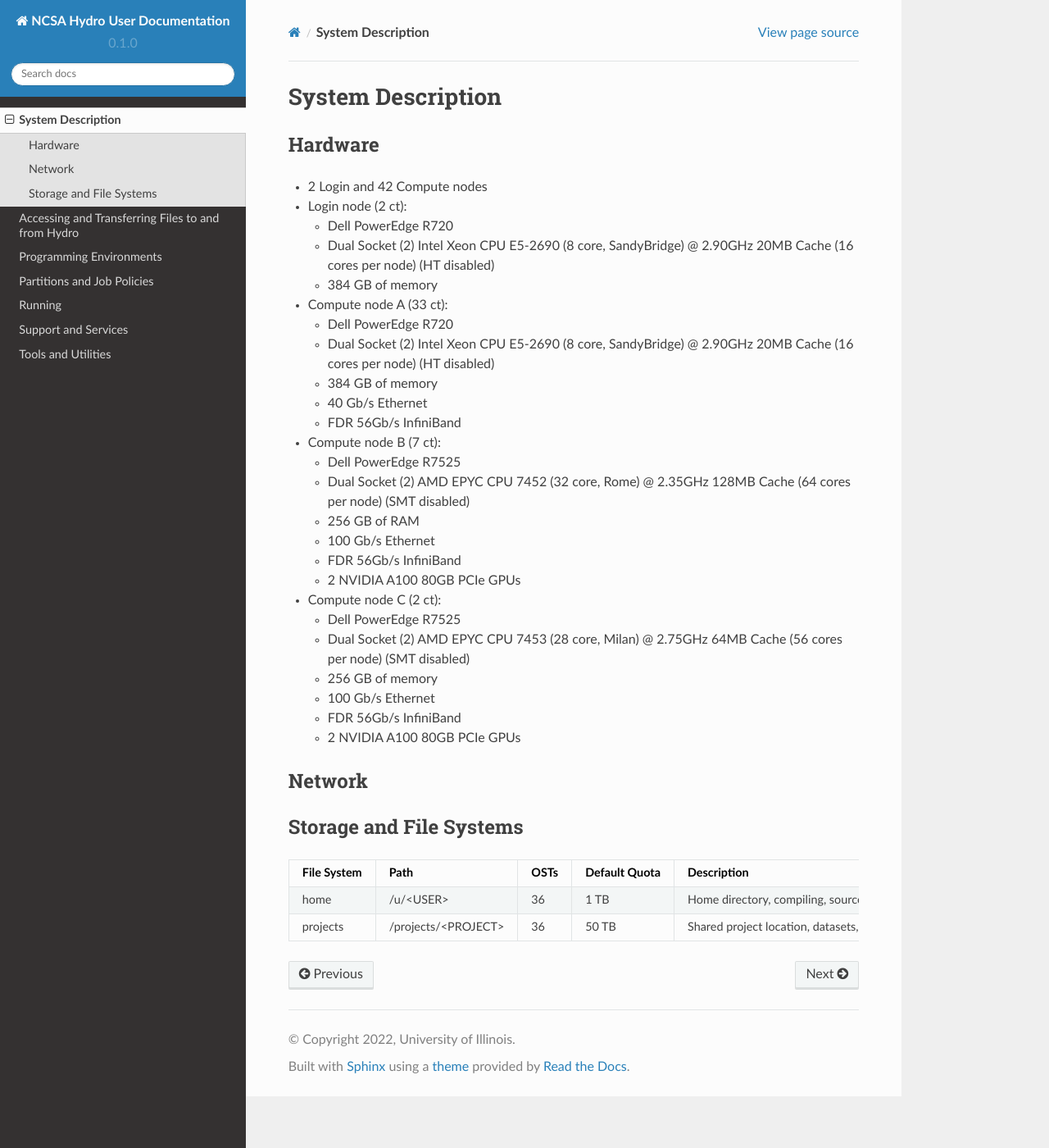
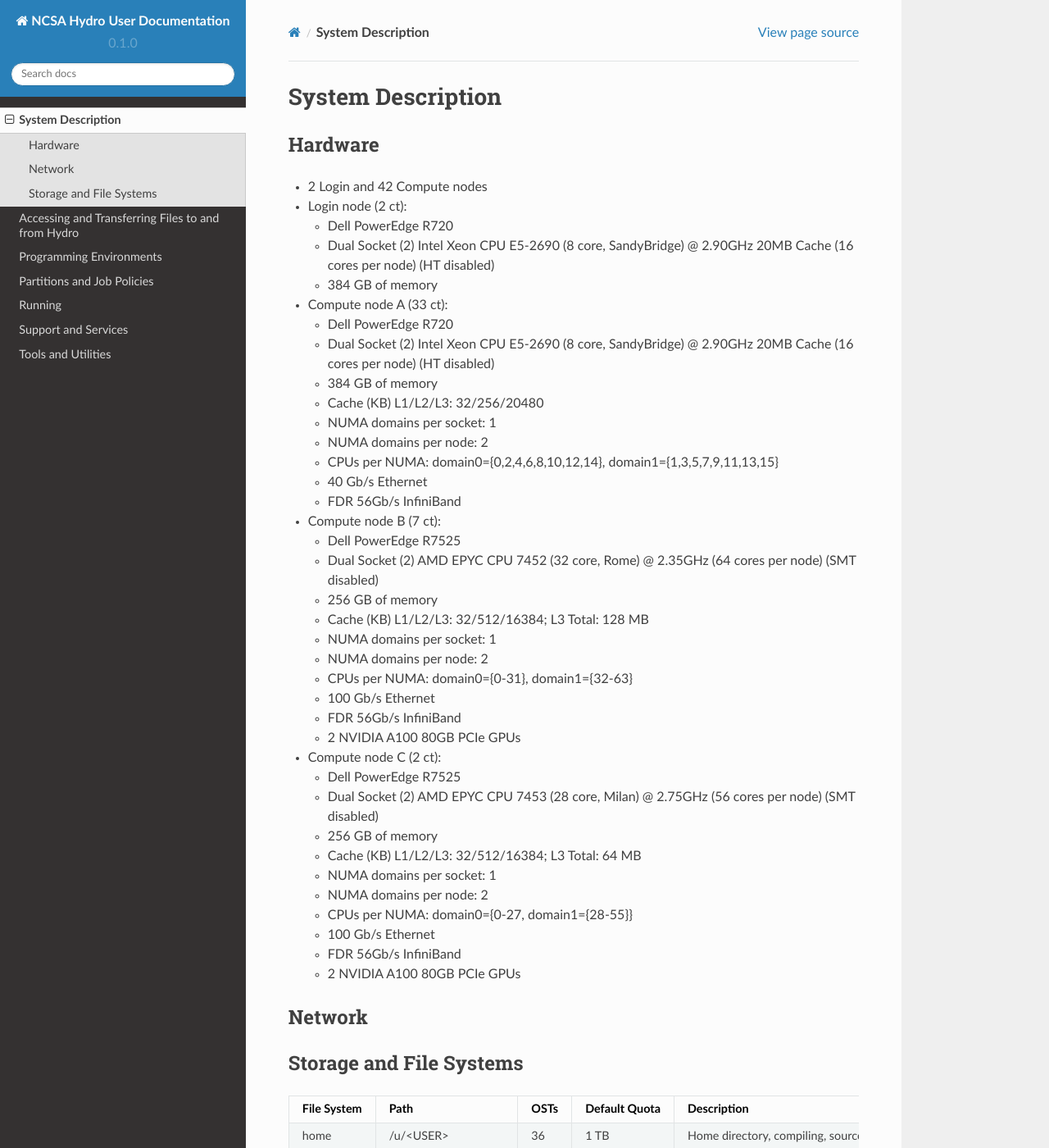
Before and after one commit to ncsa/hydro_documentation, a Sphinx documentation site: the page built from docs/source/system_description.rst, in a window 1280 px wide and 1400 px high. Shown: the whole window at 82% size. Built offline with Sphinx 7.4.7 and the Read the Docs theme 2.0.0, drawn with Linux system fonts in a browser that asks for light colours; pages that are not in the unit, such as notebooks, are missing from menus.

Commit message:
Updated node specs
Added more details to the specs of the various node types

```diff
--- a/docs/source/system_description.rst
+++ b/docs/source/system_description.rst
@@ -18,15 +18,23 @@ Hardware
    -  Dual Socket (2) Intel Xeon CPU E5-2690 (8 core, SandyBridge) @ 2.90GHz 20MB
       Cache (16 cores per node) (HT disabled)
    -  384 GB of memory
+   -  Cache (KB) L1/L2/L3: 32/256/20480
+   -  NUMA domains per socket: 1
+   -  NUMA domains per node: 2
+   -  CPUs per NUMA: domain0={0,2,4,6,8,10,12,14}, domain1={1,3,5,7,9,11,13,15}
    -  40 Gb/s Ethernet
    -  FDR 56Gb/s InfiniBand
 
 -  Compute node B (7 ct):
 
    -  Dell PowerEdge R7525
-   -  Dual Socket (2) AMD EPYC CPU 7452 (32 core, Rome) @ 2.35GHz 128MB Cache
+   -  Dual Socket (2) AMD EPYC CPU 7452 (32 core, Rome) @ 2.35GHz
       (64 cores per node) (SMT disabled)
-   -  256 GB of RAM
+   -  256 GB of memory
+   -  Cache (KB) L1/L2/L3: 32/512/16384; L3 Total: 128 MB
+   -  NUMA domains per socket: 1
+   -  NUMA domains per node: 2
+   -  CPUs per NUMA: domain0={0-31}, domain1={32-63}
    -  100 Gb/s Ethernet
    -  FDR 56Gb/s InfiniBand
    -  2 NVIDIA A100 80GB PCIe GPUs
@@ -34,9 +42,13 @@ Hardware
 -  Compute node C (2 ct):
 
    -  Dell PowerEdge R7525
-   -  Dual Socket (2) AMD EPYC CPU 7453 (28 core, Milan) @ 2.75GHz 64MB Cache
+   -  Dual Socket (2) AMD EPYC CPU 7453 (28 core, Milan) @ 2.75GHz
       (56 cores per node) (SMT disabled)
    -  256 GB of memory
+   -  Cache (KB) L1/L2/L3: 32/512/16384; L3 Total: 64 MB
+   -  NUMA domains per socket: 1
+   -  NUMA domains per node: 2
+   -  CPUs per NUMA: domain0={0-27, domain1={28-55}}
    -  100 Gb/s Ethernet
    -  FDR 56Gb/s InfiniBand
    -  2 NVIDIA A100 80GB PCIe GPUs
```
